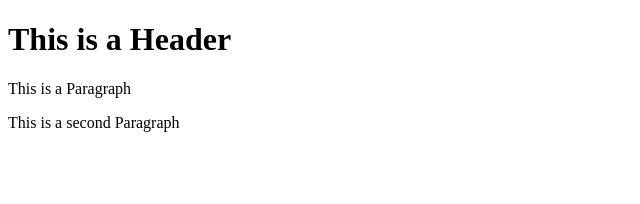
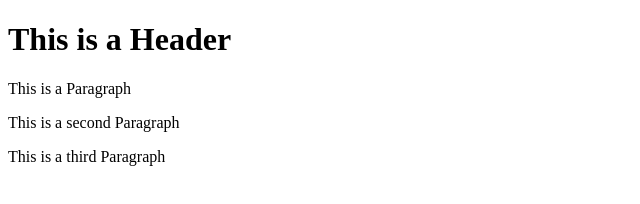
Before and after one commit to tcburley/git-test, a website: page index.html in a window 1280 px wide. Shown: the whole page, without its empty margins (0-640 px from the left). Drawn offline with Linux system fonts and the light colour scheme.

Commit message:
fourth commit

```diff
--- a/index.html
+++ b/index.html
@@ -5,5 +5,6 @@
     <h1>This is a Header</h1>
     <p> This is a Paragraph</p>
     <p>This is a second Paragraph</p>
+    <p>This is a third Paragraph</p>
   </body>
 </html>
```
Also changed, not shown: package.json (added, +16 -0 lines), 2 other files.
